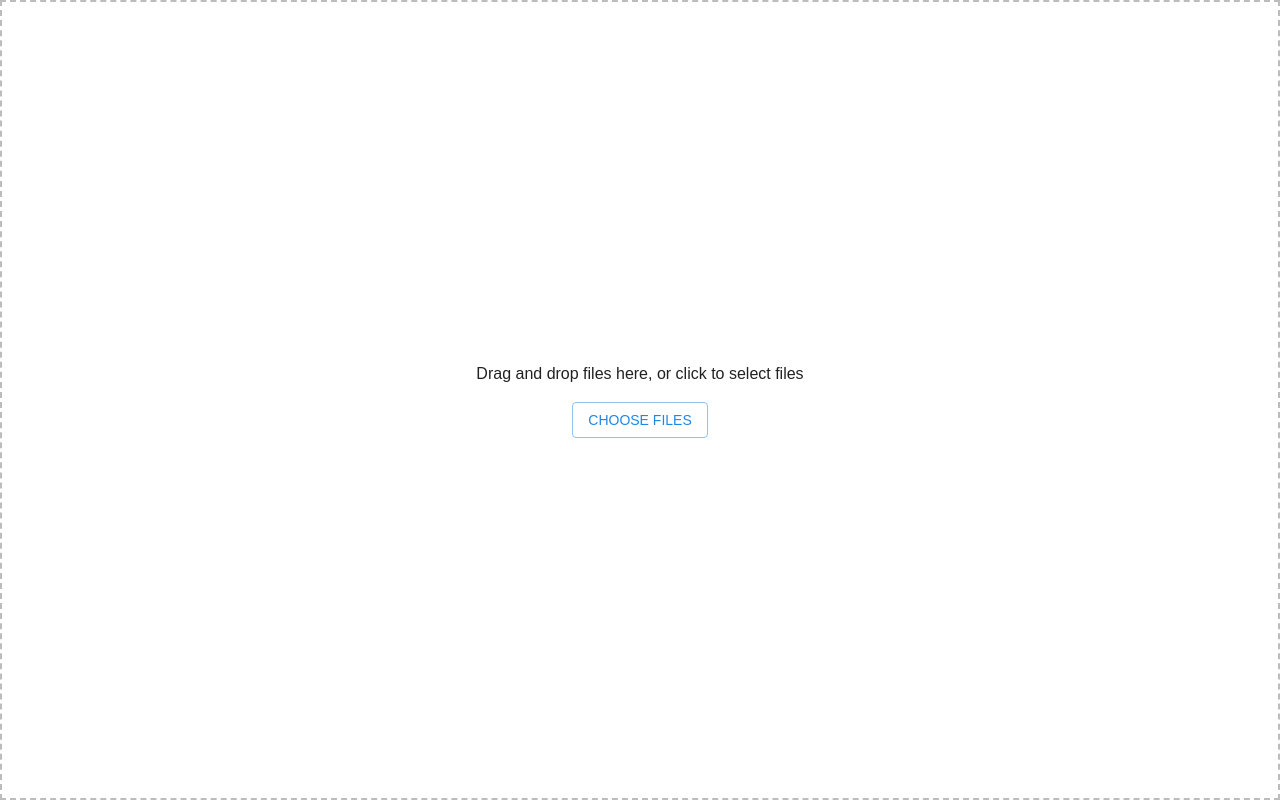
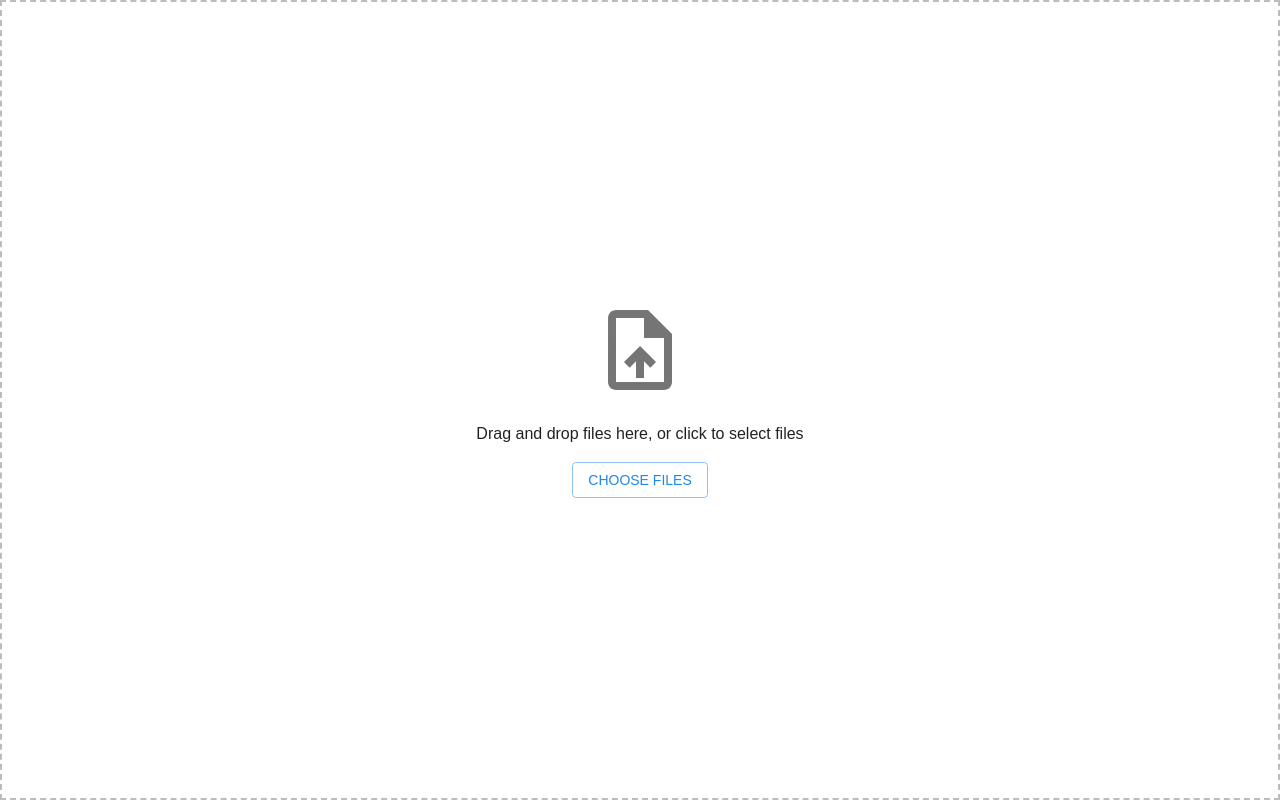
Before and after one commit to roshiroku/namira-ui, a React (Vite) app: page / in a window 1280 px wide. Built offline with nearby package versions, Linux system fonts and the light colour scheme.

Commit message:
small visual updates

```diff
--- a/src/components/DropZone.tsx
+++ b/src/components/DropZone.tsx
@@ -1,9 +1,11 @@
-import { forwardRef, useCallback, ChangeEvent } from 'react';
-import { Box, Typography, Button, BoxProps, useTheme } from '@mui/material';
+import { forwardRef, useCallback, ChangeEvent, useMemo } from 'react';
+import { Box, Typography, Button, BoxProps, useTheme, SvgIcon } from '@mui/material';
+import UploadFileIcon from '@mui/icons-material/UploadFile';
 import useDropZone from '../hooks/useDropZone';
 import { Column } from './common/Flex';
 
 export interface DropZoneProps extends BoxProps {
+  label?: string;
   accept?: string; // Acceptable file types, e.g., 'image/*', 'application/pdf', etc.
   onDrop?: DragEventSource['onDrop'];
   onDragEnter?: DragEventSource['onDragEnter'];
@@ -12,6 +14,7 @@ export interface DropZoneProps extends BoxProps {
 }
 
 const DropZone = forwardRef<typeof Box, DropZoneProps>(({
+  label: _label,
   accept = '*',
   onDrop,
   onDragEnter,
@@ -39,6 +42,10 @@ const DropZone = forwardRef<typeof Box, DropZoneProps>(({
     onChange({ ...ev, target: { ...ev.target, files: dt.files } });
   }, [onChange, filterFiles]);
 
+  const label = useMemo(() => (
+    _label || ('Drag and drop files here' + (onChange ? ', or click to select files' : ''))
+  ), [_label, onChange]);
+
   return (
     <Column
       ref={ref}
@@ -60,10 +67,10 @@ const DropZone = forwardRef<typeof Box, DropZoneProps>(({
       }}
       {...props}
     >
-      <Typography variant="body1">
-        Drag and drop files here
-        {onChange ? ', or click to select files' : ''}
-      </Typography>
+      <SvgIcon fontSize="large" color={isDragging ? 'primary' : 'action'} sx={{ fontSize: '6rem' }}>
+        <UploadFileIcon />
+      </SvgIcon>
+      <Typography variant="body1" sx={{ mt: 1 }}>{label}</Typography>
       {onChange && (
         <label>
           <Button variant="outlined" component="span" color="primary">
--- a/src/components/ImageCard.tsx
+++ b/src/components/ImageCard.tsx
@@ -19,9 +19,8 @@ const ImageCard: FC<ImageFile> = ({ name, src }) => {
       />
       <Typography
         variant="h6"
-        component="div"
         noWrap
-        sx={{ p: 1, textAlign: 'center', whiteSpace: 'wrap' }}
+        sx={{ p: 1, textAlign: 'center', fontWeight: 400, whiteSpace: 'wrap' }}
       >
         {truncateName}
       </Typography>
--- a/src/components/layout/Header.tsx
+++ b/src/components/layout/Header.tsx
@@ -1,7 +1,6 @@
 import { FC, useState, useRef } from 'react';
 import { AppBar, Toolbar, Button, Menu, Divider, Box, MenuItem } from '@mui/material';
-import SettingsIcon from '@mui/icons-material/Settings';
-import { ArrowDropDown } from '@mui/icons-material';
+import { Settings as SettingsIcon, ArrowDropDown as ArrowDropDownIcon } from '@mui/icons-material';
 import { ImageFormat } from '../../enums/ImageFormat';
 import { useImages } from '../../providers/ImageProvider';
 import Logo from './Logo';
@@ -22,27 +21,24 @@ const Header: FC = () => {
       <AppBar color="inherit" sx={{ height: 'inherit' }}>
         <Toolbar sx={{ height: 'inherit', gap: 2 }}>
           <Logo size={36} />
-          {/* <Row sx={{ maxHeight: '100%', alignItems: 'center', gap: 1 }}>
-            <LogoIcon width={48} height={48} />
-            <Typography variant="h5">
-              NAMIRA
-            </Typography>
-          </Row> */}
           <Box sx={{ flexGrow: 1 }} />
-          <Button ref={saveButtonRef} variant="contained" onClick={() => setSaveMenuOpen(true)} endIcon={<ArrowDropDown />}>
+          <Button ref={saveButtonRef} variant="contained" onClick={() => setSaveMenuOpen(true)} endIcon={<ArrowDropDownIcon />}>
             Save As
           </Button>
           <Menu
             anchorEl={saveButtonRef.current}
             open={saveMenuOpen}
             onClose={() => setSaveMenuOpen(false)}
+            slotProps={{
+              paper: { sx: { minWidth: saveButtonRef.current?.offsetWidth || 0 } }
+            }}
           >
             {Object.entries(ImageFormat).map(([label, value]) => (
               <MenuItem key={value} onClick={() => {
                 setSaveMenuOpen(false);
                 saveImages(value);
               }}>
-                Save as {label}
+                {label}
               </MenuItem>
             ))}
           </Menu>
--- a/src/providers/ImageProvider.tsx
+++ b/src/providers/ImageProvider.tsx
@@ -1,10 +1,11 @@
 import { createContext, Dispatch, FC, PropsWithChildren, SetStateAction, useCallback, useContext, useMemo, useState } from 'react';
-import { Dialog, DialogContent, DialogTitle, Typography, LinearProgress, Box } from '@mui/material';
+import { Dialog, DialogContent, DialogTitle, Typography, LinearProgress } from '@mui/material';
 import { ImageFormat } from '../enums/ImageFormat';
 import useDownload from '../hooks/useDownload';
 import { useSettings } from './SettingsProvider';
 import { compareImages, getImageData } from '../utils/image.utils';
 import { convertImage } from '../utils/convert.utils';
+import { Column } from '../components/common/Flex';
 
 interface QualityConfig {
   maxDifference?: number;
@@ -100,10 +101,10 @@ const ImageProvider: FC<PropsWithChildren> = ({ children }) => {
       <Dialog open={progressDialog.open} maxWidth="sm" fullWidth>
         <DialogTitle>Processing Images</DialogTitle>
         <DialogContent>
-          <Box display="flex" flexDirection="column" gap={2}>
+          <Column gap={2}>
             <Typography>{progressDialog.message}</Typography>
             <LinearProgress variant="determinate" value={progressDialog.progress} sx={{ width: '100%' }} />
-          </Box>
+          </Column>
         </DialogContent>
       </Dialog>
     </ImageContext.Provider>
```
